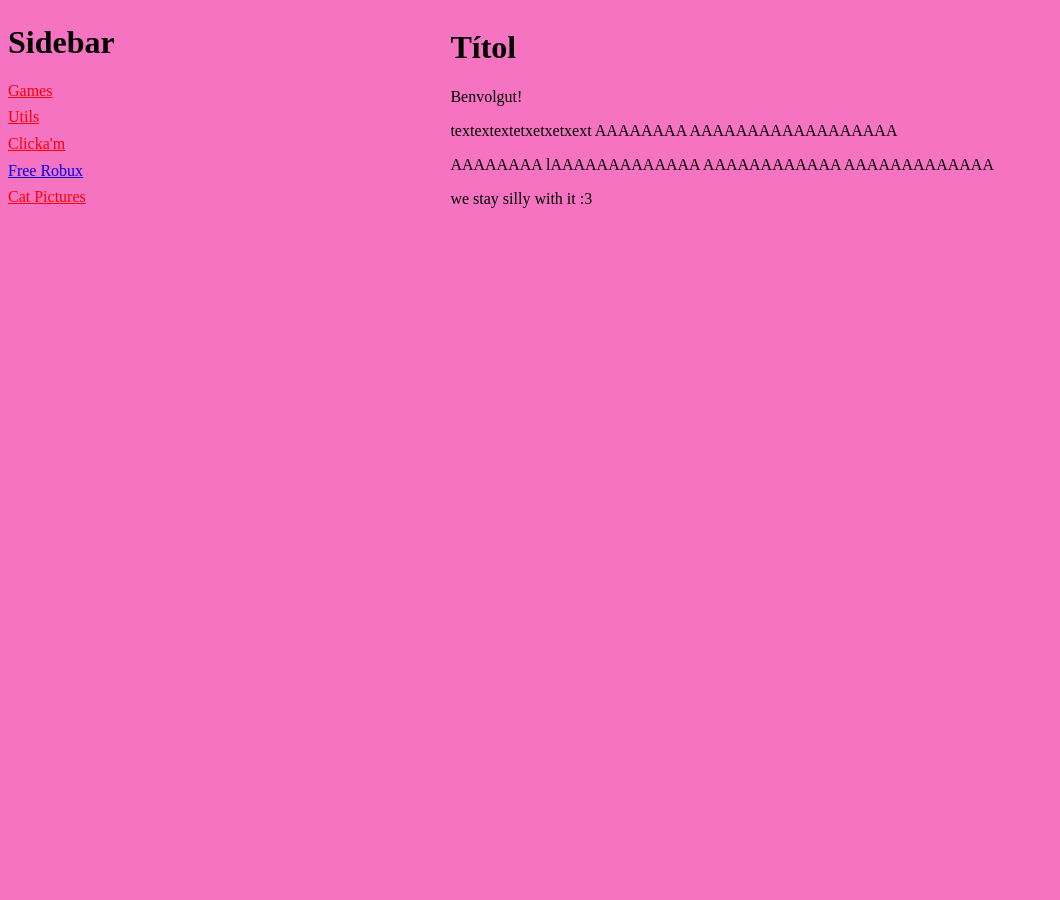
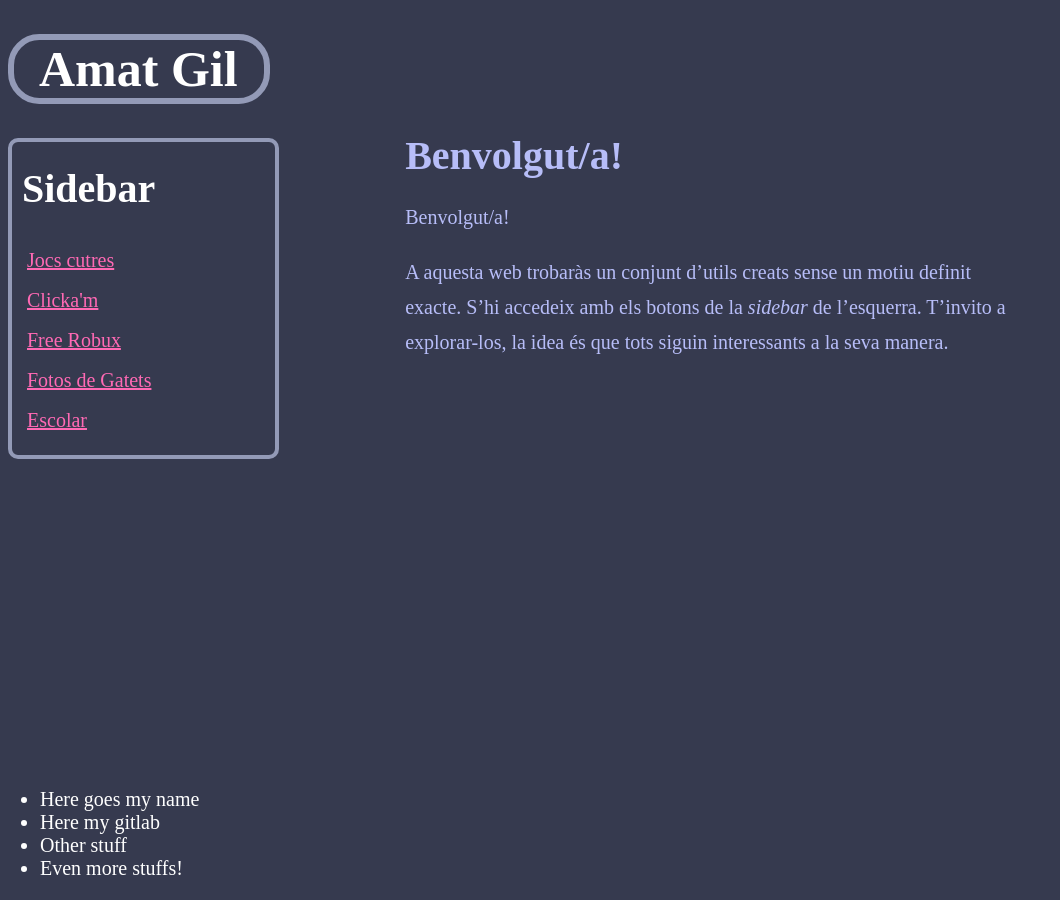
Before and after one commit to amatgil/amatgil.github.io, a Jekyll site: the page built from index.md, in a window 1280 px wide. Shown: the whole page, without its empty margins (0-1060 px from the left). Built offline with Jekyll 4.4.1, drawn with Linux system fonts in a browser that asks for light colours.

Commit message:
Progress. Testing footer. Redesigning how stuff is placed

```diff
--- a/_config.yml
+++ b/_config.yml
@@ -26,9 +26,9 @@ baseurl: "" # the subpath of your site, e.g. /blog
 url: "" # the base hostname & protocol for your site, e.g. http://example.com
 
 # Build settings
-theme: minima
-plugins:
-  - jekyll-feed
+#theme:
+#plugins:
+  #- jekyll-feed
 
 # Exclude from processing.
 # The following items will not be processed, by default.
--- /dev/null
+++ b/_includes/footer.html
@@ -0,0 +1,12 @@
+<div class="main-footer">
+  <div class="footer-info">
+    <ul>
+      <li>Here goes my name</li>
+      <li>Here my gitlab</li>
+      <li>Other stuff</li>
+      <li>Even more stuffs!</li>
+      {{ % include /../footer.md }}
+    </ul>
+  </div>
+</p>
+</div>
--- a/_includes/home-sidebar.html
+++ /dev/null
@@ -1,10 +0,0 @@
-<div class="home-sidebar-area">
-  <h1> Sidebar </h1>
-  <a class="sidebar-link sidebar-button" href="#" class="sidebar-button">Games</a><br> <!-- TODO: Make link -->
-  <a class="sidebar-link sidebar-button" href="#" class="sidebar-button">Utils</a><br> <!-- TODO: Make link -->
-  <a class="sidebar-link sidebar-button"
-     href=" https://developer.mozilla.org/en-US/docs/Web/HTTP/Status/418"
-     >Clicka'm</a><br> <!-- It's meant to look like a rickroll, actually isn't -->
-   <a class="#" href="#" class="sidebar-button">Free Robux</a><br> <!-- TODO: Robux Generator -->
-  <a class="sidebar-link sidebar-button" href="#" class="sidebar-button">Cat Pictures</a><br> <!-- TODO: Make link -->
-</div>
--- /dev/null
+++ b/_includes/sidebar.html
@@ -0,0 +1,13 @@
+<div class="home-sidebar-area">
+  <h1> Sidebar </h1>
+  <ul class="sidebar-button-list">
+  <li><a class="sidebar-button" href="#">Jocs cutres</a></li> <!-- TODO: Make link -->
+  <!--<a class="sidebar-button" href="#">Utils</a><br> -->
+  <li><a class="sidebar-button"
+     href=" https://developer.mozilla.org/en-US/docs/Web/HTTP/Status/418"
+     >Clicka'm</a><br> <!-- It's meant to look like a rickroll, actually isn't -->
+  <li><a class="sidebar-button" href="#">Free Robux</a></li> <!-- TODO: Robux Generator -->
+  <li><a class="sidebar-button" href="#">Fotos de Gatets</a></li> <!-- TODO: Make link -->
+  <li><a class="sidebar-button" href="#">Escolar</a></li> <!-- TODO: Make link -->
+  </ul>
+</div>
--- a/_layouts/default.html
+++ b/_layouts/default.html
@@ -11,7 +11,7 @@
 	<footer>
 		<address>
 		<p>Source: <a href="{{ GitLab }}"> {{ page.source }}</a></p>
-		<p>Author: <a href="mailto:amatgilvinyes@gmail.com">myemailgohere@gmail.com</a></p>
+		<p>Author: <a href="mailto:amatgilvinyes@gmail.com">amatgilvinyes@gmail.com</a></p>
 		</address>
 	</footer>
 </html>
--- a/_layouts/home.html
+++ b/_layouts/home.html
@@ -3,13 +3,21 @@
 <head>
   <link rel="stylesheet" href="/assets/css/home.css">
   <link rel="stylesheet" href="/assets/css/sidebar.css">
+  <link rel="stylesheet" href="/assets/css/footer.css">
 </head>
 <body>
+  <div class="home-flex-container">
+    <h1 class="main-amatgil-title">Amat Gil</h1>
 
-{% include home-sidebar.html %}
-<div class="main-content">
-  {{ content }}
-</div>
+    {% include sidebar.html %}
+
+    <div class="main-content">
+      {{ content }}
+    </div>
+
+  </div>
+
+  {% include footer.html %}
 
 </body>
 </html>
--- /dev/null
+++ b/_layouts/joc.html
@@ -0,0 +1,4 @@
+---
+layout: home
+---
+<p>Text after the other text!</p>
--- /dev/null
+++ b/assets/css/footer.css
@@ -0,0 +1,7 @@
+.main-footer {
+  position: fixed;
+  left: 0;
+  bottom: 0;
+  width: 100%;
+  text-align: left;
+}
--- a/assets/css/home.css
+++ b/assets/css/home.css
@@ -1,9 +1,31 @@
 body {
-  background-color: #f573c1;
-  font-color: #000000;
+  font-size: 20px;
+  background-color: rgb(54, 58, 79);
+  color: white;
 }
 
 .main-content {
-  font-color: blue;
-  float: left;
+  color: rgb(183, 189, 248);
+  /*float: left; */
+  max-width: 80%;
+  line-height: 1.75em;
+  overflow-wrap: break-word;
 }
+.main-amatgil-title {
+  font-size: 50px;
+  max-width: 4.5em;
+  border-style: solid;
+  border-width: 0.125em;
+  border-radius: 0.625em;
+  border-color: rgb(147, 154, 183);
+  padding-left: 0.5em;
+  padding-bottom: 0.75px;
+
+  /*position: sticky; Always visible
+  top: 0;*/
+}
+
+.flex-container {
+  display: flex;
+  flex-direction: row;
+}
--- a/assets/css/sidebar.css
+++ b/assets/css/sidebar.css
@@ -1,14 +1,33 @@
 .sidebar-button {
   text-align: center;
-  color: red;
+  text-indent: 10px;
+
+  border: none;
+  cursor: pointer;
 }
+
+a {
+  color: hotpink;
+}
+
 .home-sidebar-area {
-  line-height: 20pt;
+  height: 100%;
+  line-height: 2em;
   width: 20%;
   float: left;
-  width: 25%;
+  width: 20%;
   margin-right:10%;
+
+  border-style: solid;
+  border-width: 0.2em;
+  border-radius: 0.5em;
+  border-color: rgb(147, 154, 183);
+  padding-left: 0.5em;
+  padding-bottom: 0.5em;
+
 }
-.side-bar-link {
-  text-indent: 10px;
+.sidebar-button-list {
+  list-style-type: none;
+  margin: 0;
+  padding: 5px;
 }
--- a/index.md
+++ b/index.md
@@ -4,12 +4,11 @@
 
 layout: home
 ---
-# Títol
+# Benvolgut/a!
 
-Benvolgut!
+Benvolgut/a!
 
-textextextetxetxetxext AAAAAAAA AAAAAAAAAAAAAAAAAA
+A aquesta web trobaràs un conjunt d'utils creats sense un motiu definit exacte.
+S'hi accedeix amb els botons de la _sidebar_ de l'esquerra. T'invito a explorar-los, la idea és que tots siguin interessants a la seva manera.
 
-AAAAAAAA lAAAAAAAAAAAAA AAAAAAAAAAAA AAAAAAAAAAAAA
-
-we stay silly with it :3
+[//]: Aquí podria posar alguna imatge? No sé quina estaria bé
```
Also changed, not shown: footer.md (added, +1 -0 lines), subsites/slavencies.md (added, +6 -0 lines), README.md.
